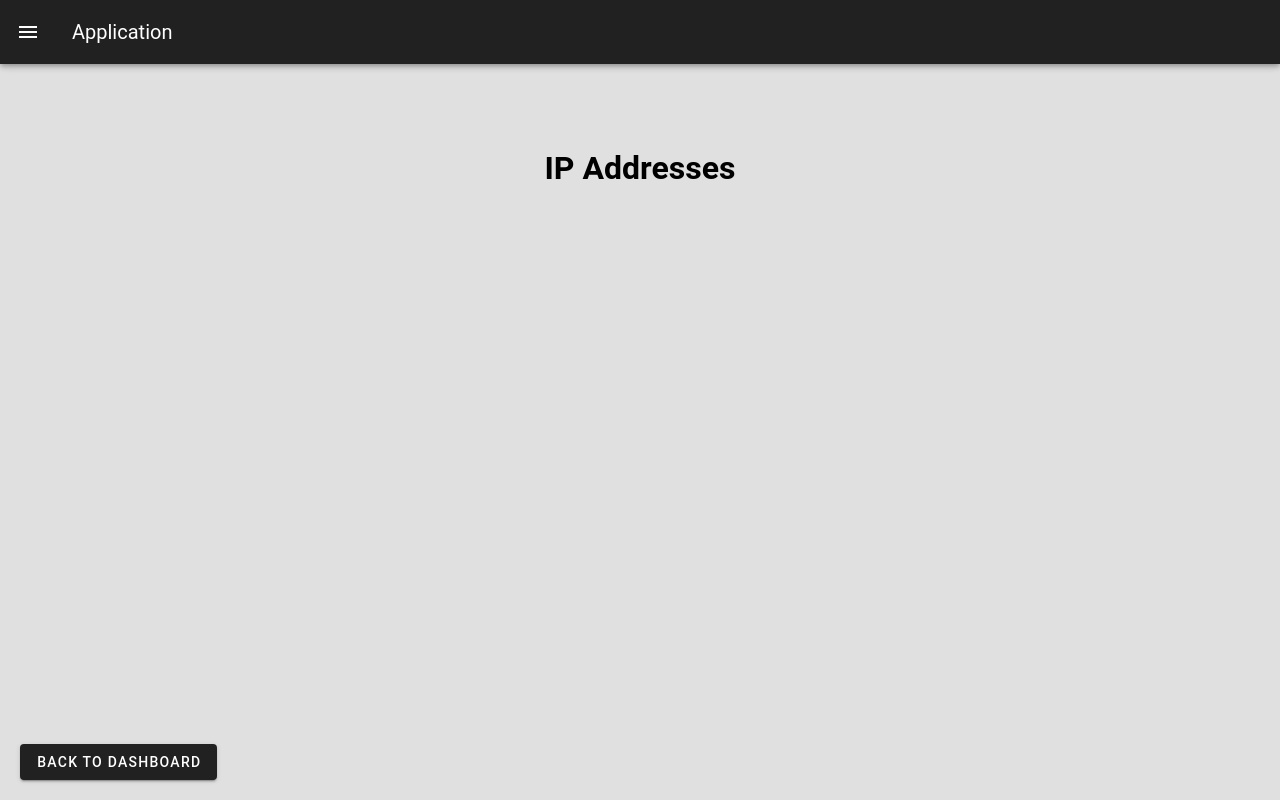
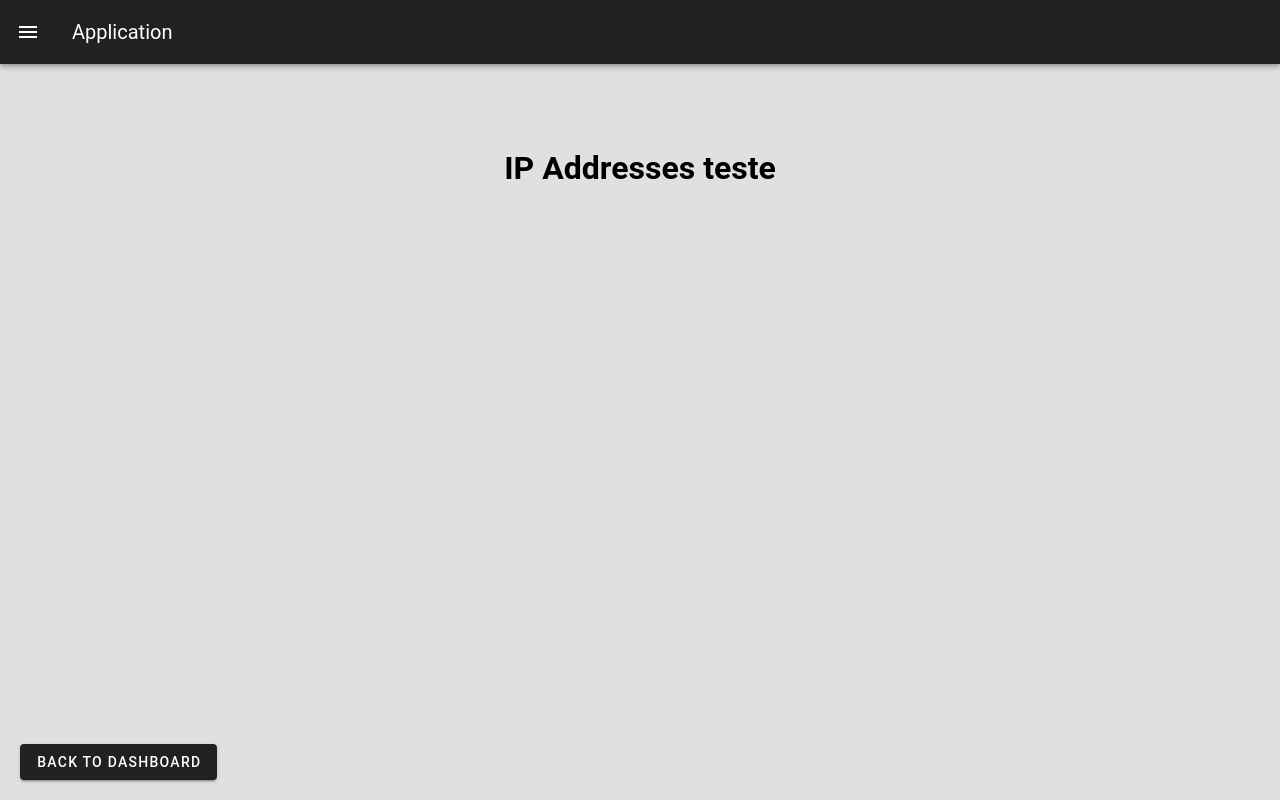
Before and after one commit to xlwkpx/RouterOS_WebInterface, a Vue app: page /ip-addresses in a window 1280 px wide. Built offline with nearby package versions, Linux system fonts and the light colour scheme.

Commit message:
Alterações IpAddresses.vue
..

```diff
--- a/src/components/IpAddressesPage.vue
+++ b/src/components/IpAddressesPage.vue
@@ -2,7 +2,7 @@
   <v-main class="bg-grey-lighten-2">
     <v-container>
       <!-- Título "IP Addresses" -->
-      <h1 class="page-title">IP Addresses</h1>
+      <h1 class="page-title">IP Addresses teste</h1>
 
       <!-- Conteúdo da página dos IP Addresses -->
       <v-row>
```
